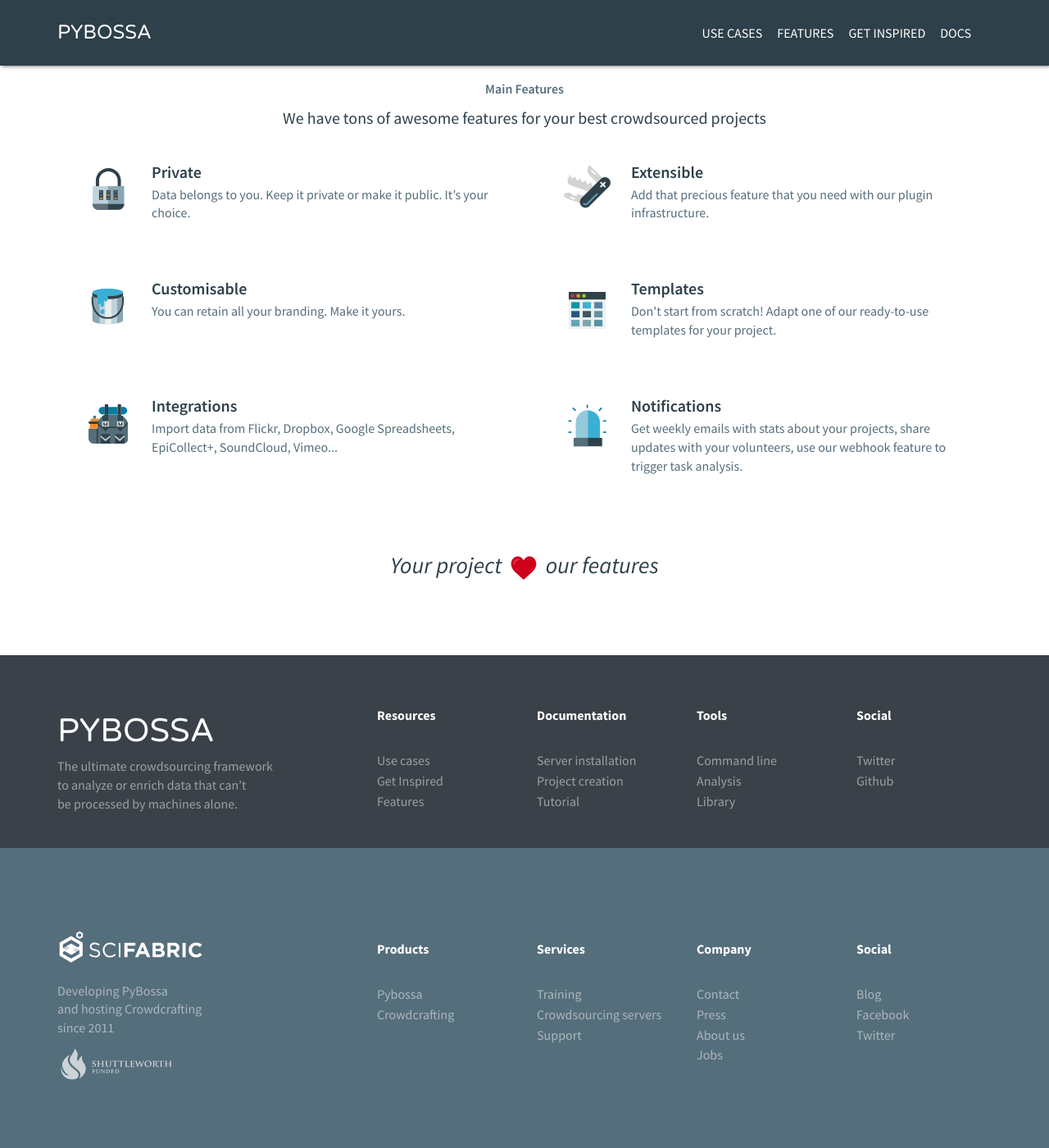
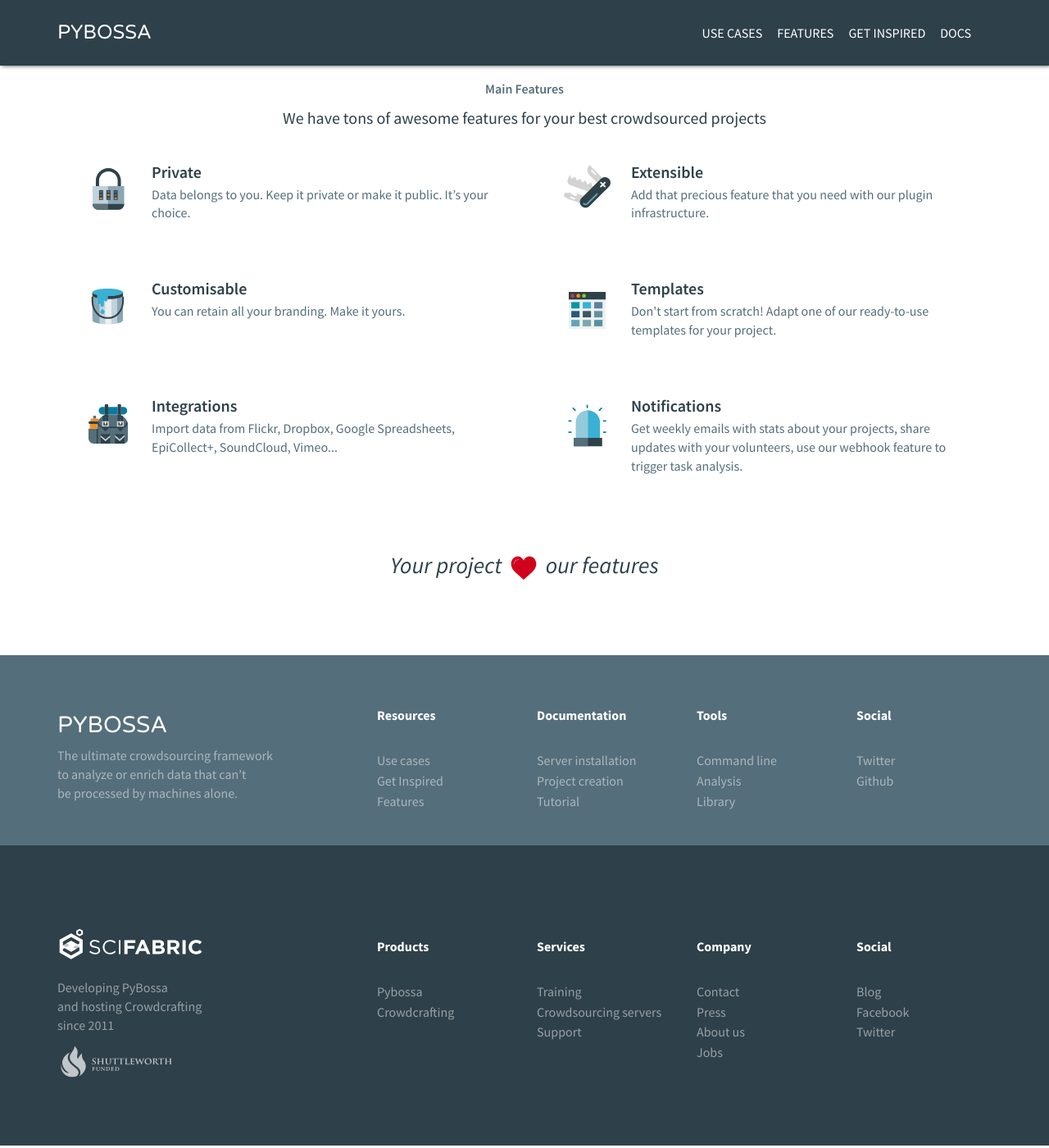
Before and after one commit to Scifabric/pybossa.github.io, a Jekyll site: the page built from index.html, in a window 1280 px wide and 1400 px high, scrolled down 1160 px. Shown: the whole window at 82% size. Built offline with Jekyll 4.4.1, drawn with Linux system fonts in a browser that asks for light colours; nearby versions of some CDN libraries; Markdown is read by kramdown in place of the engine named in the settings; a style sheet for code colours, icons or effects is not loaded.

Commit message:
inverted footer

```diff
--- a/_sass/partials/_footer.scss
+++ b/_sass/partials/_footer.scss
@@ -1,6 +1,5 @@
 footer .scifabric,
 footer .pybossa {
-    background-color: $grey;
     color: white;
     padding:100px 0 80px ;
     margin:0;
@@ -14,13 +13,15 @@
 }
 
 footer .pybossa {
-    background-color: $grey2;
+    background-color: $grey;
     padding:50px 0 40px ;
 }
-
+footer .scifabric{
+background-color: $dark-grey;
+}
 footer .pybossa h1 {
     font-family: "Varela Round",sans-serif;
-    font-size: 40px;
+    font-size: 28px;
     color: $sfb-white;
     font-weight: 200;
 }
```
